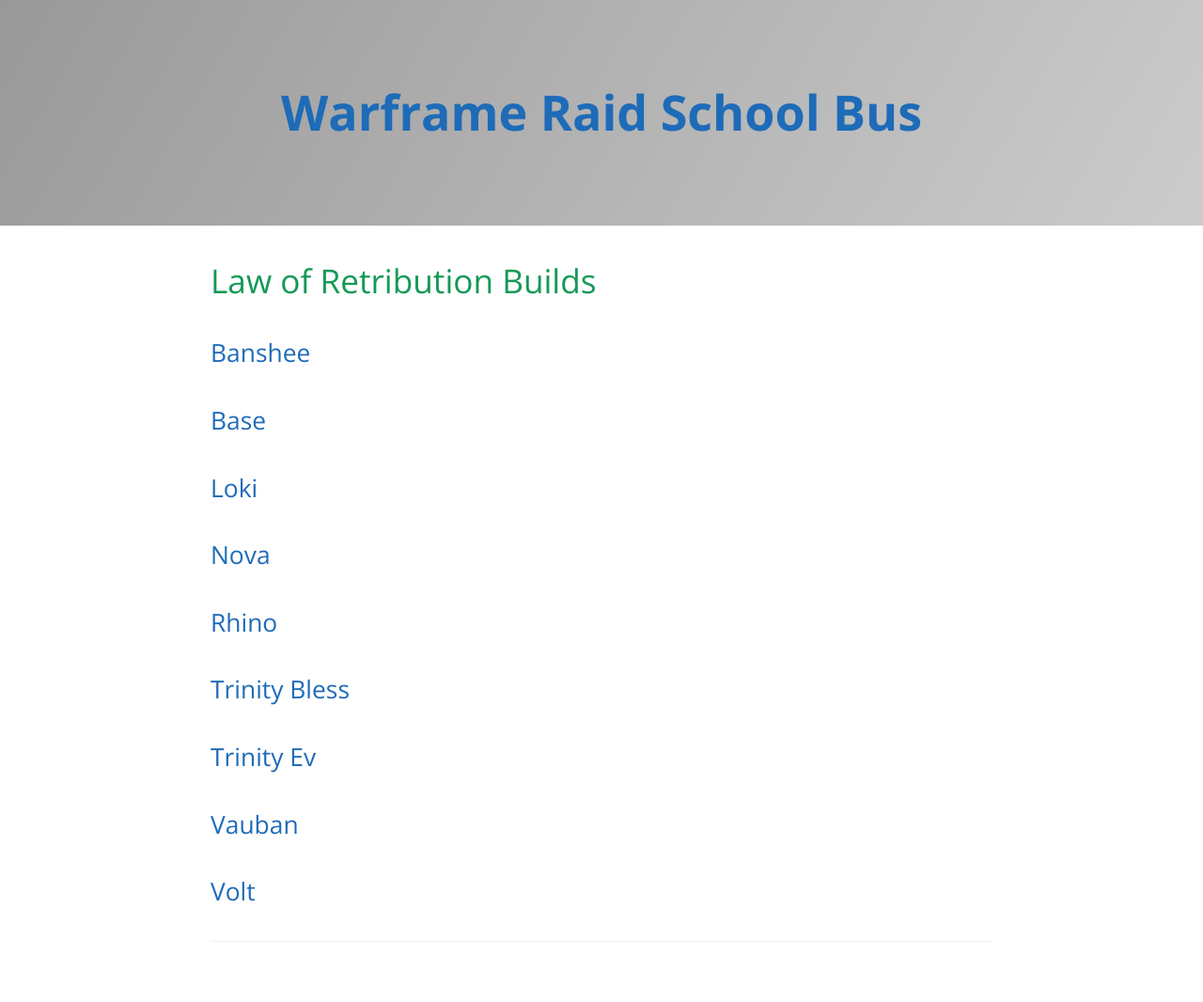
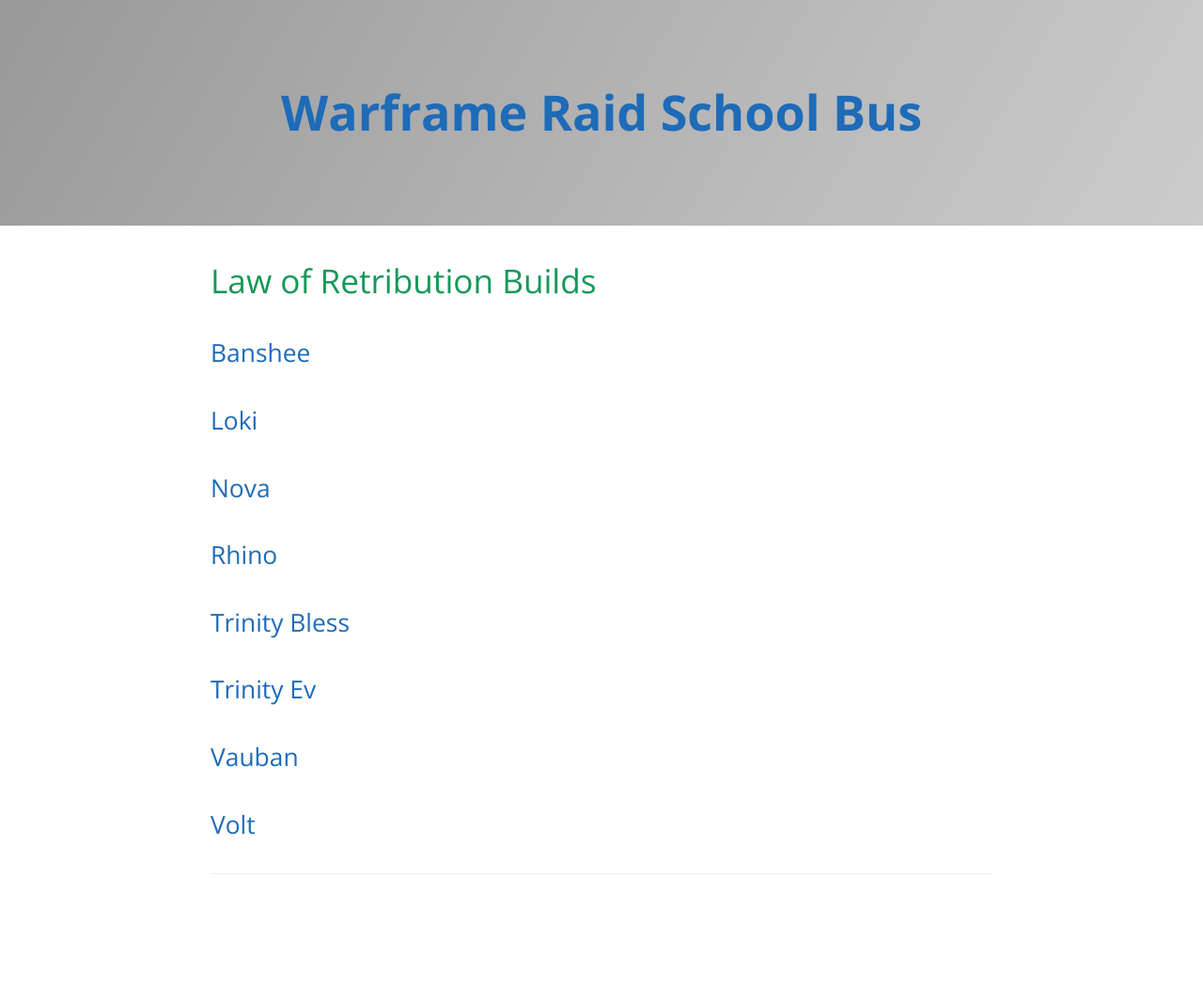
Before and after one commit to WFRSB/test, a Jekyll site: the page built from Builds/Law-of-Retribution/index.html, in a window 1280 px wide. Shown: the whole page at 94% size. Built offline with Jekyll 4.4.1, drawn with Linux system fonts in a browser that asks for light colours; after the commit the page ends 994 px from its top, so only the background shows below that.

Commit message:
exclude "base" from builds lists

```diff
--- a/_layouts/builds.html
+++ b/_layouts/builds.html
@@ -3,8 +3,13 @@ layout: default
 ---
 <div>
   <h1>{{ page.title}}</h1>
-  {% assign collection = site.collections | where:'label',page.collectionName | first %}
+  {% assign collection = site.collections | where: 'label', page.collectionName | first %}
   {% for tag in collection.docs %}
-  <h2>    <a href="{{ tag.url }}">{{ tag.title }}</a>  </h2>
+  {% if tag.title == 'Base' %}
+    {% continue %}
+  {% endif %}
+  <h2>
+    <a href="{{ tag.url }}">{{ tag.title }}</a>
+  </h2>
   {% endfor %}
 </div>
```
